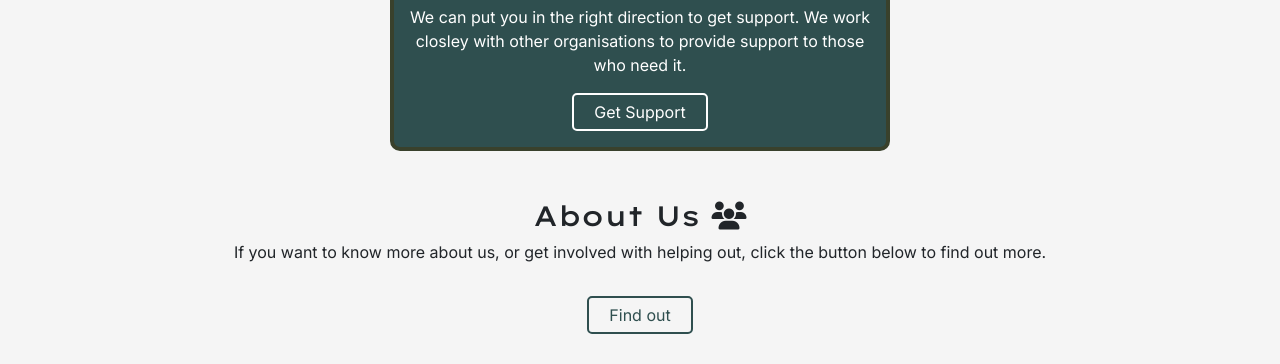
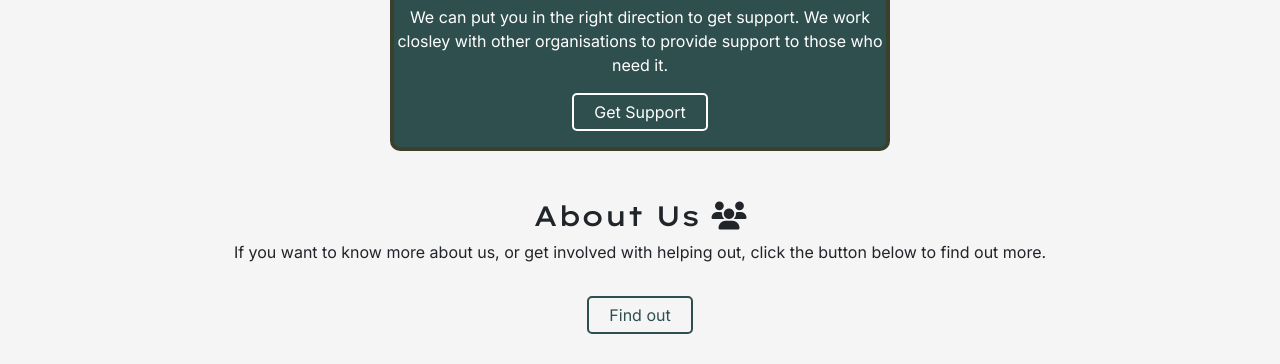
Before and after one commit to CoalTrain1618/Milestone_P1, a plain HTML site: page index.html in a window 1280 px wide. Shown: the part 733-1097 px from the top of the page. Drawn offline with nearby package versions, Linux system fonts and the light colour scheme.

Commit message:
Fixed: Need support container margin

```diff
--- a/index.html
+++ b/index.html
@@ -104,8 +104,8 @@
             </div>
         </div>
         <!-- need support section -->
-        <div class="container support-container py-3 mt-3">
-            <div class="text-center d-flex flex-column justify-content-center">
+        <div class="container mt-3">
+            <div class="text-center support-container d-flex flex-column justify-content-center py-3">
                 <h2>Need Help ? <i class="fa-duotone fa-solid fa-handshake-angle"></i></h2>
                 <p>We can put you in the right direction to get support. We work closley with other
                     organisations to provide
```
